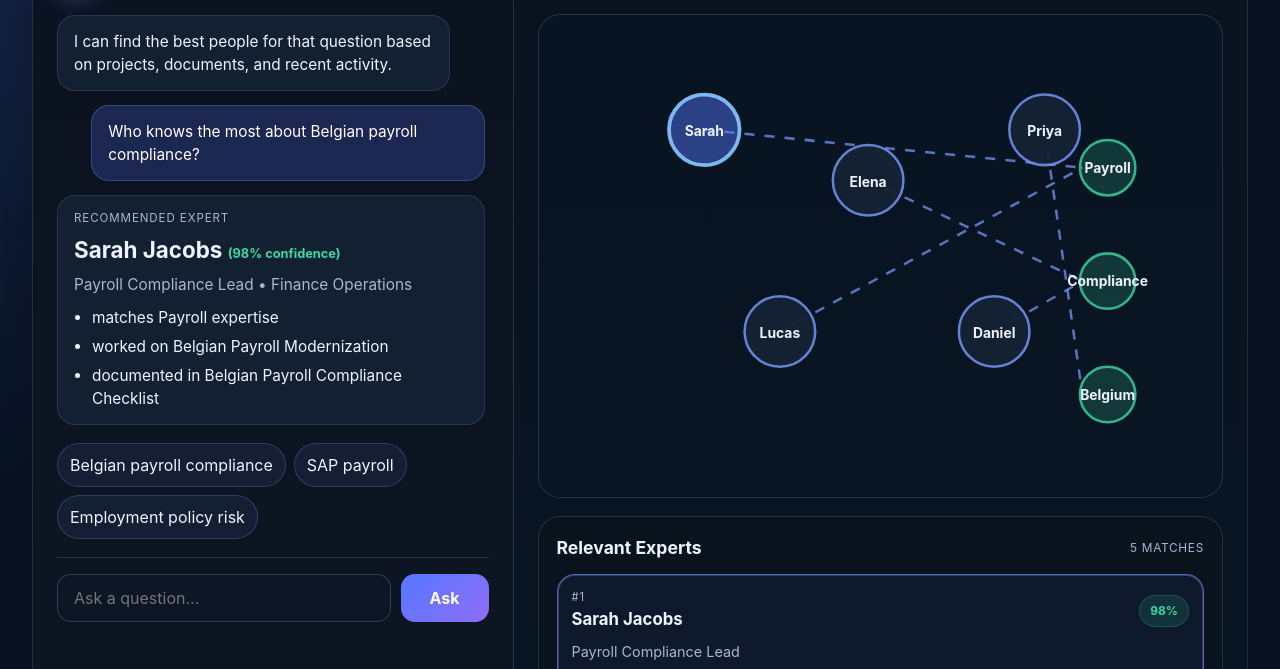
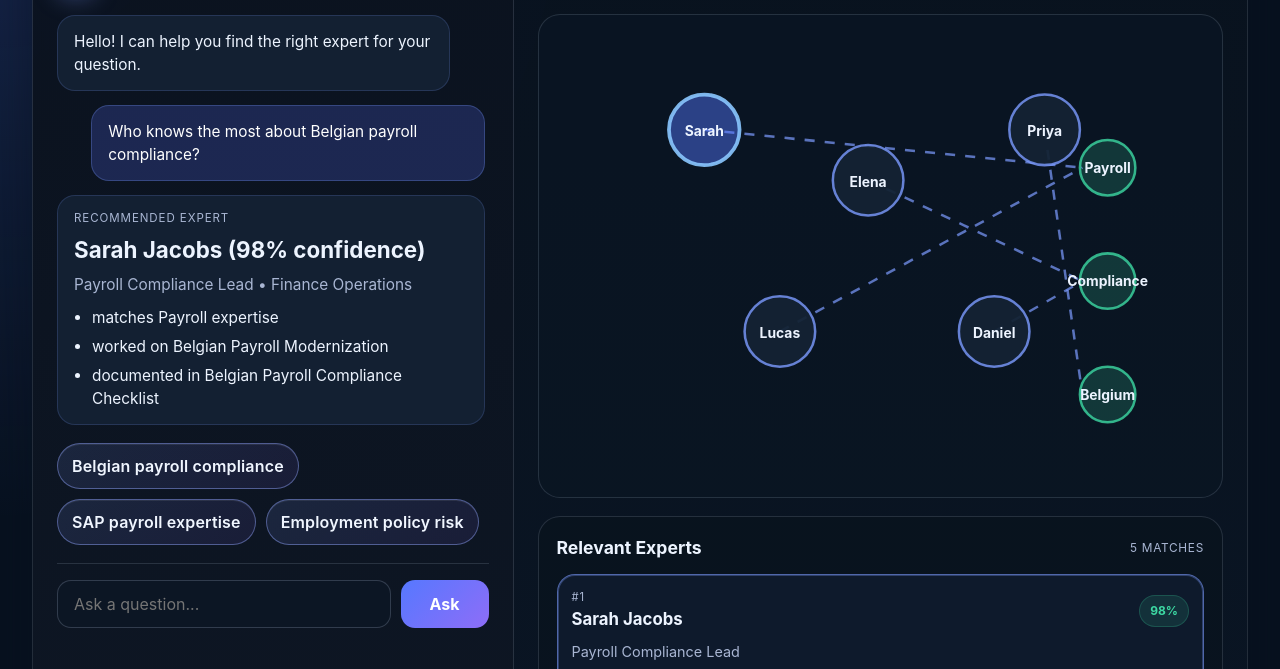
Before and after one commit to AjAzE-dev/Hotters_hackaton, a website built with Vite: page test-app/index.html in a window 1280 px wide. Both pictures are taken after a click on the button "Belgian payroll compliance". Shown: the part 122-791 px from the top of the page. Built offline with nearby package versions, Linux system fonts and the light colour scheme.

Commit message:
Add animation and welcome message

```diff
--- a/test-app/src/main.ts
+++ b/test-app/src/main.ts
@@ -216,25 +216,60 @@ function renderExpertList(experts: ExpertResult[]) {
     .join('')
 }
 
+function typeIntoElement(selector: string, text: string, speed = 20): void {
+  const element = document.querySelector<HTMLElement>(selector)
+  if (!element) return
+
+  element.textContent = ''
+  let index = 0
+
+  const interval = window.setInterval(() => {
+    element.textContent = text.slice(0, index + 1)
+    index += 1
+
+    if (index >= text.length) {
+      window.clearInterval(interval)
+    }
+  }, speed)
+}
+
+function renderGreeting(): void {
+  const history = document.querySelector<HTMLDivElement>('#chat-history')
+  if (!history) return
+
+  history.innerHTML = `
+    <div class="message bot greeting-message">Hello! I can help you find the right expert for your question.</div>
+  `
+}
+
 function renderChat(question: string, experts: ExpertResult[]) {
   const top = experts[0]
   const history = document.querySelector<HTMLDivElement>('#chat-history')
   if (!history || !top) return
 
   history.innerHTML = `
-    <div class="message bot">
-      I can find the best people for that question based on projects, documents, and recent activity.
-    </div>
+    <div class="message bot greeting-message">Hello! I can help you find the right expert for your question.</div>
     <div class="message user">${escapeHtml(question)}</div>
     <div class="message bot result-box">
       <p class="result-label">Recommended Expert</p>
-      <h2>${escapeHtml(top.employee.name)} <span>(${top.confidence}% confidence)</span></h2>
-      <p class="result-body">${escapeHtml(top.employee.role)} • ${escapeHtml(top.employee.department)}</p>
-      <ul>
+      <h2 class="typed-heading"></h2>
+      <p class="result-body typed-role"></p>
+      <ul class="typed-reasons">
         ${top.reasons.map((reason) => `<li>${escapeHtml(reason)}</li>`).join('')}
       </ul>
     </div>
   `
+
+  const headingText = `${top.employee.name} (${top.confidence}% confidence)`
+  const roleText = `${top.employee.role} • ${top.employee.department}`
+
+  typeIntoElement('.typed-heading', headingText)
+  typeIntoElement('.typed-role', roleText)
+
+  const reasons = document.querySelectorAll<HTMLLIElement>('.typed-reasons li')
+  reasons.forEach((item, index) => {
+    item.style.animationDelay = `${index * 120}ms`
+  })
 }
 
 function renderInsights(experts: ExpertResult[]) {
@@ -276,7 +311,7 @@ async function initDashboard() {
 
         <div class="quick-prompts" aria-label="Suggested questions">
           <button type="button" class="prompt" data-question="Who knows the most about Belgian payroll compliance?">Belgian payroll compliance</button>
-          <button type="button" class="prompt" data-question="Who is best for SAP payroll and HR process design?">SAP payroll</button>
+          <button type="button" class="prompt" data-question="Who is best for SAP payroll and HR process design?">SAP payroll expertise</button>
           <button type="button" class="prompt" data-question="Who handles employment policy risk in Europe?">Employment policy risk</button>
         </div>
 
@@ -337,6 +372,8 @@ async function initDashboard() {
     if (!question) return
     handleQuestion(question, true)
   })
+
+  renderGreeting()
 }
 
 initDashboard().catch((error) => {
--- a/test-app/src/style.css
+++ b/test-app/src/style.css
@@ -118,6 +118,13 @@ button, input {
   border-radius: 18px;
   font-size: 0.96rem;
   line-height: 1.5;
+  opacity: 0;
+  animation: message-in 0.28s ease forwards;
+}
+
+.greeting-message {
+  opacity: 1;
+  animation: none;
 }
 
 .message.bot {
@@ -172,24 +179,35 @@ button, input {
   gap: 6px;
 }
 
+.typed-reasons li {
+  opacity: 0;
+  transform: translateY(10px);
+  animation: reveal-item 0.28s ease forwards;
+}
+
 .quick-prompts {
   display: flex;
   flex-wrap: wrap;
-  gap: 8px;
+  gap: 10px;
 }
 
 .prompt {
-  background: rgba(124, 156, 255, 0.08);
-  color: var(--text-strong);
-  border: 1px solid rgba(124, 156, 255, 0.25);
+  background: linear-gradient(135deg, rgba(124, 156, 255, 0.13), rgba(142, 109, 247, 0.1));
+  color: #f0f6ff;
+  border: 1px solid rgba(146, 166, 255, 0.45);
   border-radius: 999px;
-  padding: 9px 12px;
+  padding: 10px 14px;
   cursor: pointer;
+  font-weight: 600;
+  letter-spacing: 0.01em;
   transition: 0.2s ease;
+  box-shadow: inset 0 1px 0 rgba(255,255,255,0.08);
 }
 
 .prompt:hover {
-  background: rgba(124, 156, 255, 0.14);
+  background: linear-gradient(135deg, rgba(124, 156, 255, 0.2), rgba(142, 109, 247, 0.14));
+  border-color: rgba(166, 188, 255, 0.7);
+  transform: translateY(-1px);
 }
 
 .chat-form {
@@ -444,6 +462,28 @@ button, input {
   border: 0;
 }
 
+@keyframes message-in {
+  from {
+    opacity: 0;
+    transform: translateY(8px);
+  }
+  to {
+    opacity: 1;
+    transform: translateY(0);
+  }
+}
+
+@keyframes reveal-item {
+  from {
+    opacity: 0;
+    transform: translateY(8px);
+  }
+  to {
+    opacity: 1;
+    transform: translateY(0);
+  }
+}
+
 @media (max-width: 980px) {
   body {
     padding: 16px;
```
